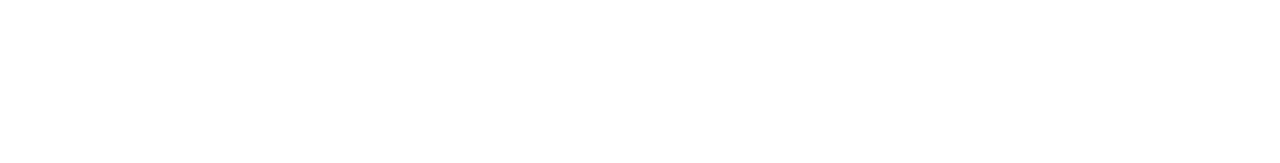
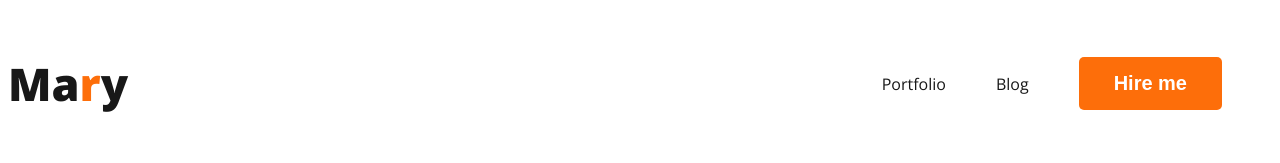
Before and after one commit to Zovaer/web-developer-portfolio, a plain HTML site: page index.html in a window 1280 px wide. Drawn offline with nearby package versions, Linux system fonts and the light colour scheme.

Commit message:
added nav

```diff
--- a/index.html
+++ b/index.html
@@ -4,9 +4,21 @@
     <meta charset="UTF-8">
     <meta name="viewport" content="width=device-width, initial-scale=1.0">
     <title>Web Developer Portfolio</title>
+    <link rel="preconnect" href="https://fonts.googleapis.com">
+<link rel="preconnect" href="https://fonts.gstatic.com" crossorigin>
+<link href="https://fonts.googleapis.com/css2?family=Open+Sans:ital,wght@0,400;0,600;0,700;0,800;1,400;1,600;1,700;1,800&display=swap" rel="stylesheet">
+    <link rel="stylesheet" href="style/style.css">
 </head>
 <body>
     <header>
+        <nav>
+            <h3 class="nav-title">Ma<span class="text-primary">r</span>y</h3>
+            <ul>
+                <li><a href="#">Portfolio</a></li>
+                <li><a href="#">Blog</a></li>
+                <li><button class="btn-primary">Hire me</button></li>
+            </ul>
+        </nav>
 
     </header>
     <main>
--- /dev/null
+++ b/style/style.css
@@ -0,0 +1,43 @@
+/* common shared style */
+body {
+    font-family: 'Open Sans', sans-serif;
+}
+.text-primary{
+    color: #FD6E0A;
+}
+.btn-primary{
+    border-radius: 5px;
+background: #FD6E0A;
+border: 0;
+font-size: 20px;
+color: white;
+padding: 15px 35px;
+font-weight: 700;
+}
+/* nav related style */
+
+nav {
+display: flex;
+justify-content: space-between;
+align-items: center;
+}
+.nav-title{
+    color: var(--Dark-01, #181818);
+
+font-family: Open Sans;
+font-size: 45px;
+
+font-weight: 800;
+
+}
+nav > ul{
+    display: flex;
+    align-items: center;}
+nav li {
+    list-style: none;
+    margin-right: 50px;
+}
+nav a {
+    text-decoration: none;
+    color:  #181818;
+}
```
